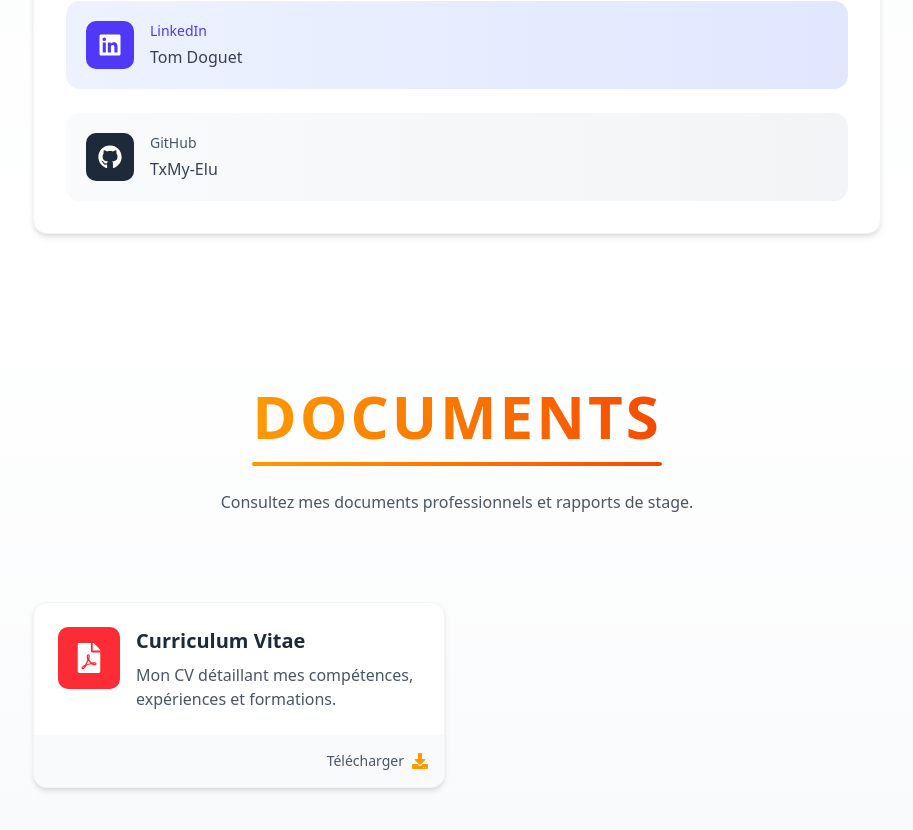
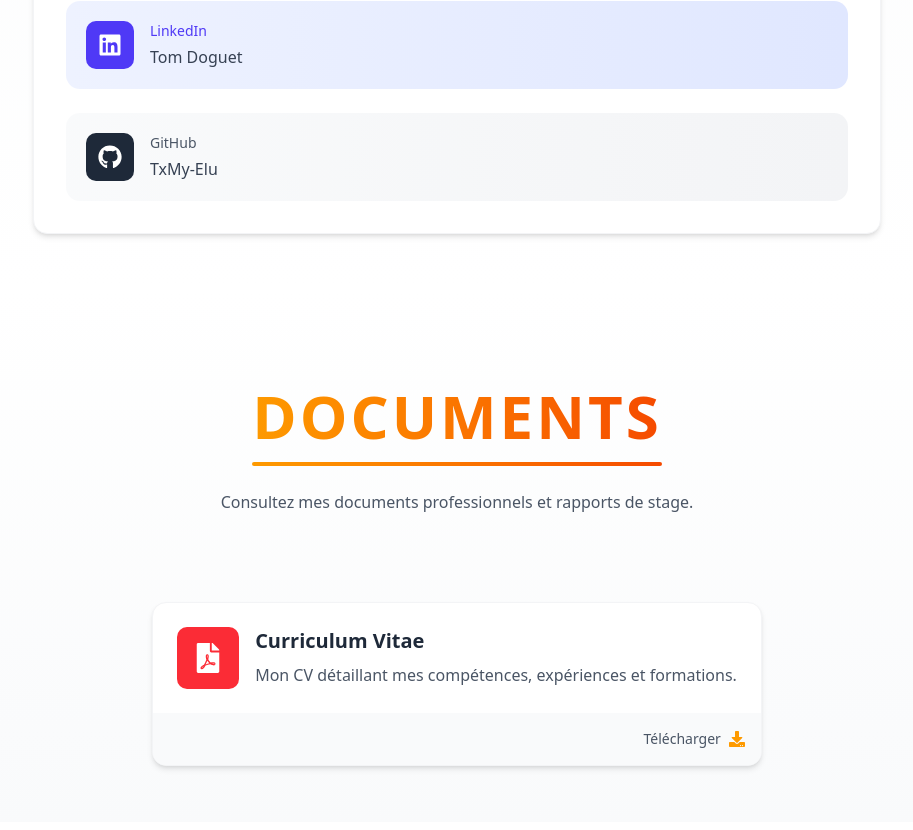
Before and after one commit to TxMy-Elu/portfolio, a Next.js app: page / in a window 1280 px wide. Shown: the part 5322-6152 px from the top of the page, without its empty margins (183-1096 px from the left). Built offline with nearby package versions, Linux system fonts and the light colour scheme.

Commit message:
update: doc center

```diff
--- a/components/layout/documents/documents-pro.tsx
+++ b/components/layout/documents/documents-pro.tsx
@@ -12,6 +12,9 @@ export default function DocumentsPro() {
       link: "/documents/CV_Tom_Doguet.pdf"
     }
   ];
+
+  const hasMultiple = documents.length > 1;
+  const containerClass = `grid grid-cols-1 ${hasMultiple ? 'md:grid-cols-2' : ''} gap-6 justify-center justify-items-center max-w-3xl mx-auto`;
 
   const containerVariants = {
     hidden: { opacity: 0 },
@@ -34,7 +37,7 @@ export default function DocumentsPro() {
       initial="hidden"
       whileInView="visible"
       viewport={{ once: true, margin: "-50px" }}
-      className="grid grid-cols-1 md:grid-cols-2 gap-6"
+      className={containerClass}
     >
       {documents.map((doc, index) => (
         <motion.a
```
